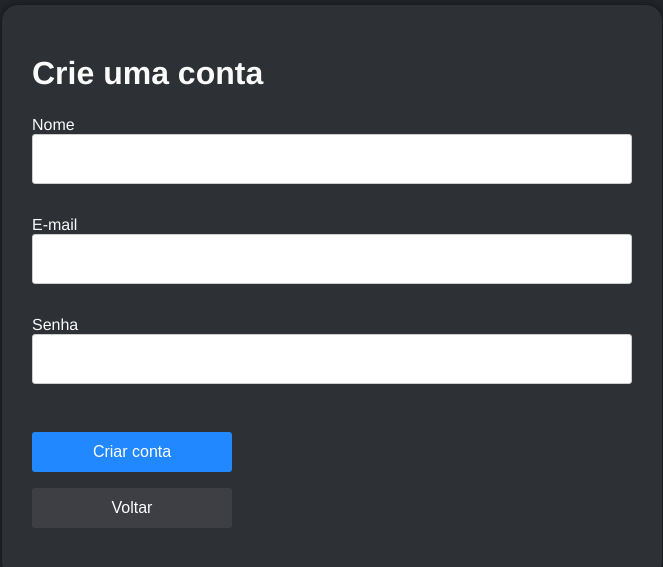
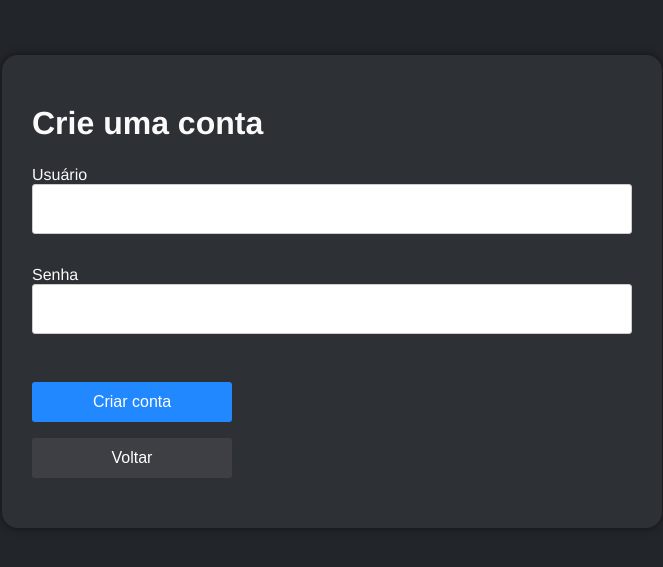
Before and after one commit to lab-uva/projeto-lab-uva, a React (Create React App) app in the folder labuva-frontend/: page /signup in a window 1280 px wide. Shown: the part 109-676 px from the top of the page, without its empty margins (308-971 px from the left). Built offline with nearby package versions, Linux system fonts and the light colour scheme.

Commit message:
feat(frontend) implementing register page

```diff
--- a/labuva-frontend/src/components/button/index.tsx
+++ b/labuva-frontend/src/components/button/index.tsx
@@ -48,6 +48,7 @@ type Props = {
   onClick?: (e: React.MouseEvent<HTMLButtonElement, MouseEvent>) => void
   secondary?: boolean
   maxWidth?: string
+  type?: 'button' | 'submit'
 }
 
 export const Button = ({
@@ -56,12 +57,14 @@ export const Button = ({
   onClick,
   secondary,
   maxWidth,
+  type,
 }: Props) => (
   <ButtonStyle
     margin={margin}
     onClick={onClick}
     secondary={secondary}
     maxWidth={maxWidth}
+    type={type}
   >
     {children}
   </ButtonStyle>
--- a/labuva-frontend/src/components/input/index.tsx
+++ b/labuva-frontend/src/components/input/index.tsx
@@ -27,6 +27,12 @@ const Label = styled.label`
   margin-bottom: 8px;
 `
 
+const ErrorMessage = styled.p`
+  ${({ theme }) => css`
+    color: ${theme.button.error.color};
+  `}
+`
+
 type InputTypes = 'text' | 'password' | 'email' | 'search'
 
 export type Props = Omit<
@@ -38,6 +44,8 @@ export type Props = Omit<
   width?: string
   margin?: string
   type: InputTypes
+  hasError?: boolean
+  errorMessage?: string
   placeholderValue?: string
 }
 
@@ -46,6 +54,8 @@ export const Input = ({
   label,
   width,
   margin,
+  hasError,
+  errorMessage,
   type = 'text',
   placeholderValue,
   ...props
@@ -62,6 +72,9 @@ export const Input = ({
         type={type}
         placeholder={placeholderValue}
       />
+      {hasError && (
+        <ErrorMessage>{errorMessage || 'Ocorreu um erro.'}</ErrorMessage>
+      )}
     </Container>
   )
 }
--- a/labuva-frontend/src/pages/create-homework/index.tsx
+++ b/labuva-frontend/src/pages/create-homework/index.tsx
@@ -79,9 +79,8 @@ export const CreateHomework = () => {
       })
       .finally(() => {
         setIsLoading(false)
+        navigate('/home')
       })
-
-    navigate('/home')
   }
 
   return (
--- a/labuva-frontend/src/pages/signup/index.tsx
+++ b/labuva-frontend/src/pages/signup/index.tsx
@@ -1,4 +1,4 @@
-import React from 'react'
+import React, { useState } from 'react'
 import { Card } from '../../components/card'
 import styled from 'styled-components'
 import { Row } from '../../components/forms'
@@ -16,14 +16,38 @@ const Container = styled.div`
 `
 
 type LoginInput = {
-  name: string
-  email: string
+  username: string
   password: string
 }
 
 export const Signup = () => {
   const navigate = useNavigate()
-  const { register } = useForm<LoginInput>()
+
+  const [username, setUsername] = useState('')
+  const [password, setPassword] = useState('')
+  const [data, setData] = useState<any[] | null>(null)
+  const [error, setError] = useState(false)
+
+  const onSubmit = async () => {
+    const values = {
+      username,
+      password,
+    }
+
+    await fetch('http://localhost:8080/user/register', {
+      method: 'POST',
+      headers: {
+        'Content-Type': 'application/json',
+      },
+      body: JSON.stringify(values),
+    }).then(async (response) => {
+      const json = await response.json()
+      setData(json)
+      const status = response.status
+
+      status === 201 ? navigate('/') : setError(true)
+    })
+  }
 
   return (
     <Container>
@@ -31,10 +55,28 @@ export const Signup = () => {
         <Row margin="0 0 24px 0">
           <h1>Crie uma conta</h1>
         </Row>
-        <Input type="text" label="Nome" {...register('name')} />
-        <Input type="email" label="E-mail" {...register('email')} />
-        <Input type="password" label="Senha" {...register('password')} />
-        <Button margin="16px 0" onClick={() => console.log('logado')}>
+        <Input
+          type="text"
+          label="Usuário"
+          value={username}
+          onChange={({ target }) => setUsername(target.value)}
+          errorMessage="Usuário em uso. Escolha um nome diferente."
+          hasError={error ? true : false}
+        />
+        <Input
+          type="password"
+          label="Senha"
+          value={password}
+          onChange={({ target }) => setPassword(target.value)}
+        />
+        <Button
+          margin="16px 0"
+          type="submit"
+          onClick={(e) => {
+            e.preventDefault()
+            onSubmit()
+          }}
+        >
           Criar conta
         </Button>
         <Button secondary onClick={() => navigate('/')}>
```
Also changed, not shown: 1 other file (tests, documents, lock files or other folders).
